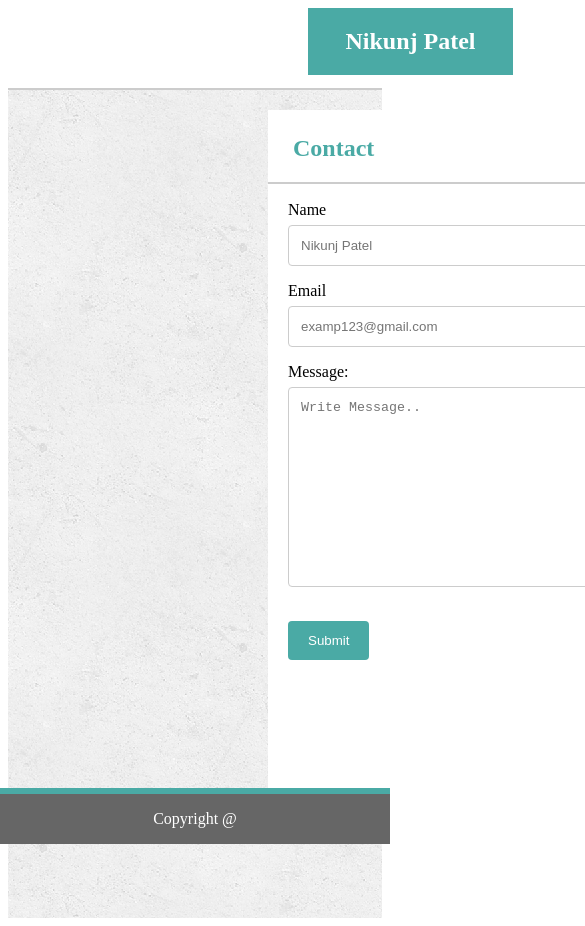
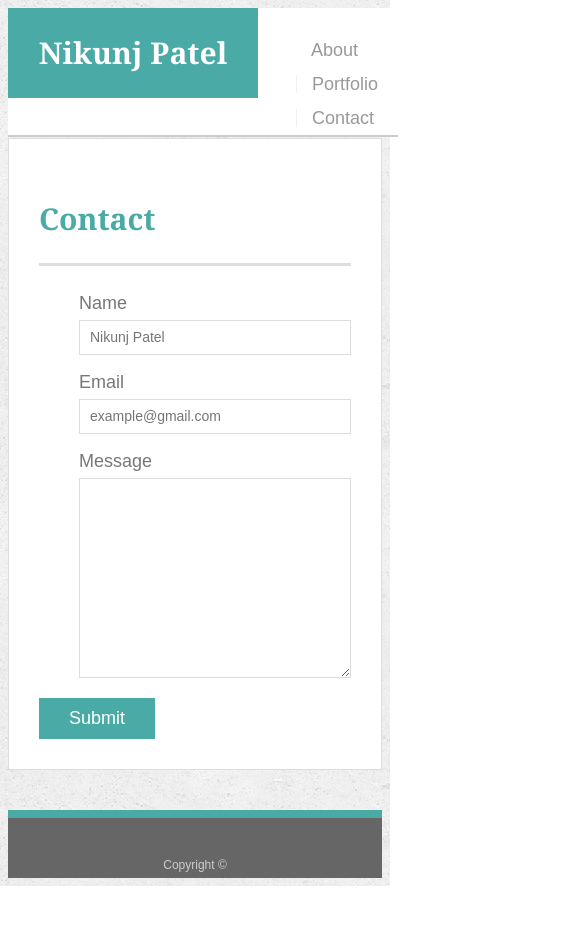
Before and after one commit to NikunjPatel1992/Basic-Portfolio, a plain HTML site: page contact.html in a window 390 px wide. Shown: the top 926 px of the page, 585 px wide, since content can reach past the window. After the commit the page ends 886 px from the top, so only its background shows below. Drawn offline with Linux system fonts and the light colour scheme.

Commit message:
Responsive portfolio

```diff
--- a/assets/css/style.css
+++ b/assets/css/style.css
@@ -1,141 +1,259 @@
-.container1{
-    margin-left: 250px;
-    width: 960px;
-    height: 80px;
+body {
+  font-family: Arial, "Helvetica Neue", Helvetica, sans-serif;
+  font-size: 18px;
+  line-height: 34px;
+  color: #777777;
+  background: url("../image/concrete_seamless.png");
 }
-.container2{
-    background-image: url(../image/concrete_seamless.png);
-    height: 100%;
+
+* {
+  box-sizing: border-box;
+}
+
+
+
+/* Responsive navigation */
+/*
+@media screen and (max-width: 600px) {
+  .nav a.icon {
+    float: right;
+    display: block;
+  }
+}*/
+
+
+/* Responsive */
+
+/* For tablets: */
+@media only screen and (max-width:800px) {
+  .container {
     width: 100%;
-    border-top: #cccccc solid 2px;
-}
-.aboutcontainer{
-    margin-left: 60px;
-    margin-top: 5px;
-    margin-left: 10px;
-    height: 700px;
-    width: 960px;
-    background: #FFFFFF;
+    padding: 0;
+    /*background-color: red;*/
+  }
 
 }
 
-h2{
-    margin-left: 25px;
-    padding-top: 25px;
-    color: #4aaaa5;
+/* For mobile phones: */
+
+@media only screen and (max-width:600px) {
+  .container {
+
+  /*background-color: blue;*/
+  width: 70%;
+  }
+  nav{
+    width: 30%;
+  }
 }
 
-ul{
-    list-style-type: none;
+
+
+/* general */
+
+.container {
+  width: 100%;
+  max-width: 960px;
+  margin: 0 auto;
+  clear: both;
+}
+
+h1,
+h2,
+h3,
+p {
+  margin-bottom: 20px;
+}
+
+p:last-child {
+  margin-bottom: 0;
+}
+
+h1,
+h2,
+h3 {
+  font-family: Georgia, Times, "Times New Roman", serif;
+  font-weight: 700;
+  color: #4aaaa5;
+}
+
+h1 {
+  padding-bottom: 20px;
+  font-size: 30px;
+  line-height: 49px;
+  border-bottom: 3px solid #dddddd;
+}
+
+h2,
+h3 {
+  font-size: 22px;
+}
+
+/* header */
+
+#masthead {
+
+  position: fixed;
+  z-index: 99;
+  width: 100%;
+  margin: 0 0 30px;
+  overflow: auto;
+  color: #ffffff;
+  background: #ffffff;
+  border-bottom: 2px solid #cccccc;
+}
+
+#logo {
+  float: left;
+  width: 250px;
+  height: 90px;
+  font-family: Georgia, Times, "Times New Roman", serif;
+  font-size: 30px;
+  font-weight: 700;
+  line-height: 90px;
+  color: #ffffff;
+  text-align: center;
+  text-decoration: none;
+  background: #4aaaa5;
+}
+
+nav {
+  float: right;
+  margin-top: 25px;
+}
+
+nav a {
+  display: inline-block;
+  padding-left: 15px;
+  margin-left: 15px;
+  line-height: 18px;
+  color: #999;
+  text-decoration: none;
+  border-left: 1px solid #efefef;
+}
+
+nav a:first-child {
+  border-left: 0 none;
+}
+
+/* footer */
+
+footer {
+  padding: 30px 0;
+  clear: both;
+  font-size: 12px;
+  color: #ffffff;
+  color: #cccccc;
+  text-align: center;
+  background: #666666;
+  border-top: 8px solid #4aaaa5;
+  height: 50px;
+}
+
+h3, h2 {
+  padding-bottom: 20px;
+  margin-bottom: 15px;
+  line-height: 22px;
+  border-bottom: 2px solid #eeeeee;
+}
+
+/* main */
+
+#main-container {
+  padding-top: 130px;
+  min-height: calc(100vh - 70px);
+}
+
+.main-section {
+  float: left;
+  width: 100%;
+  max-width: 960px;
+  padding: 30px;
+  margin: 0 0 40px;
+  background: #ffffff;
+  border: 1px solid #dddddd;
+}
+
+/* portfolio page */
+
+.work {
+  position: relative;
+  float: left;
+  width: 274px;
+  margin: 20px 0 25px;
+  overflow: auto;
+}
+
+.work:nth-child(even) {
+  margin-right: 40px;
+}
+
+.work img {
+  width: 100%;
+  border: 0 none;
+  opacity: 0.8;
+}
+
+.work h3 {
+  position: absolute;
+  bottom: 20px;
+  width: 100%;
+  padding: 15px;
+  margin-bottom: 0;
+  font-weight: 300;
+  line-height: 30px;
+  color: #ffffff;
+  text-align: center;
+  background: #4aaaa5;
+  border-bottom: 0;
+}
+
+.auth-image {
+  float: left;
+  width: 200px;
+  height: auto;
+  margin-top: 10px;
+  margin-right: 25px;
+}
+
+/* contact page */
+
+#contact-form ul {
+  margin-bottom: 20px;
+  list-style: none;
 
 }
-li{
-    margin-left: 10px;
-    margin-right: 10px;
-    float: left;
 
-    display: inline;
-}
-li a{
-    text-align: center;
-    text-decoration: none;
-    color: black;
-}
-#name{
-    text-align: center;
-    width: 205px;
-
-    background-color: #4aaaa5;
-}
-#name1{
-    color: white;
+#contact-form li {
+  margin-bottom: 10px;
 }
 
-.detail{
-    margin-left: 25px;
+label,
+input[type=text],
+input[type=email],
+textarea {
+  display: block;
+  width: 100%;
 }
 
-hr {
+input[type=text],
+input[type=email],
+textarea {
+  height: 35px;
+  padding: 0 10px;
+  font-size: 14px;
+  border: 1px solid #dddddd;
+}
 
-    display: block;
-    height: 1px;
-    border: 0;
-    border-top: 2px solid #ccc;
-    margin: 1em 0;
-    padding: 0;
-}
-.footer {
-    position: fixed;
-    left: 0;
-    bottom: 0;
-    width: 100%;
-    background-color: #666666;
-    color: white;
-    text-align: center;
-    border-top: 6px solid #4aaaa5;
- }
-
- /* contact css*/
- label{
-     margin-left: 20px;
- }
-input[type=text], select, textarea {
-    width: 900px;
-    padding: 12px;
-    border: 1px solid #ccc;
-    border-radius: 4px;
-    box-sizing: border-box;
-    margin-top: 6px;
-    margin-bottom: 16px;
-    margin-left: 20px;
-    padding-right: 20px;
-    resize: vertical;
+textarea {
+  height: 200px;
 }
 
 input[type=submit] {
-    background-color: #4aaaa5;
-    color: white;
-    margin-left: 20px;
-    padding: 12px 20px;
-    border: none;
-    border-radius: 4px;
-    cursor: pointer;
+  padding: 10px 30px;
+  font-size: 18px;
+  color: #ffffff;
+  cursor: pointer;
+  background: #4aaaa5;
+  border: 0 none;
 }
-.container{
-    border-radius: 5px;
-    background-color: #E0E0E0;
-    padding: 20px;
-
-}
-
-/* Protfolio css*/
-
-
-
-.image{
-    float: left;
-    margin-left: 25px;
-    margin-right: 25px;
-    margin-top: 25px;
-    height: 200px;
-    width: 300px;
-    position: relative;
-
-    font-family: Arial;
-
-}
-.imagetext{
-    position: absolute;
-    bottom: 5px;
-    left: 5px;
-    right: 5px;
-    background-color: #4aaaa5;
-    color: white;
-    padding-left: 20px;
-    padding-right: 20px;
-}
-
-h4{
-    text-align: center;
-    color: white;
-}
--- a/contact.html
+++ b/contact.html
@@ -1,62 +1,56 @@
-<!DOCTYPE <!DOCTYPE html>
-<html>
+<!doctype html>
+<html lang="en-us">
+
 <head>
-    <title>Page Title</title>
+  <meta charset="UTF-8">
+  <title>Contact | Nikunj Patel</title>
+  <link rel="stylesheet" type="text/css" href="assets/css/style.css">
+</head>
 
-    <link rel="stylesheet" type="text/css" href="assets/css/style.css" />
+<body>
 
-</head>
-<body>
-    <div>
-        <div class="container1">
-            <section>
-                <ul>
-                    <li id="name"><h1><a id="name1" href="#home">Nikunj Patel</a></h1></li>
+  <header id="masthead">
+    <div class="container">
+      <a href="index.html" id="logo">Nikunj Patel</a>
+      <nav>
+        <a href="index.html">About</a>
+        <a href="portfolio.html">Portfolio</a>
+        <a href="contact.html">Contact</a>
+      </nav>
+    </div>
+  </header>
 
-                    <li style="float: right"><a href="contact.html">Contact</a></li>
+  <div id="main-container" class="container">
+    <section class="main-section">
+      <h1>Contact</h1>
 
-                    <li style="float: right"><a href="protfolio.html">Protfolio</a></li>
+      <form id="contact-form">
+        <ul>
+          <li>
+            <label for="name">Name</label>
+            <input type="text" id="name" name="name" placeholder="Nikunj Patel" required="required">
+          </li>
+          <li>
+            <label for="email">Email</label>
+            <input type="email" id="email" name="email" placeholder="example@gmail.com" required="required">
+          </li>
+          <li>
+            <label for="message">Message</label>
+            <textarea id="message" name="message" required="required"></textarea>
+          </li>
+        </ul>
+        <input type="submit">
+      </form>
 
-                    <li style="float: right"><a href="index.html">About </a></li>
-                </ul>
-            </section>
+    </section>
 
-        </div>
-        <div class="container2">
-            <div class="container1">
-                <div class="aboutcontainer">
-                        <section>
-                            <h2>
-                                Contact
-                            </h2>
-                        </section>
-                        <hr/>
-                        <section>
-                            <form >
-                                <label for="name">Name</label><br>
-                                <input type="text" id="myname" name="firstname" placeholder="Nikunj Patel"><br>
+  </div>
 
-                                  <label for="email">Email</label><br>
-                                  <input type="text" id="email" name="email" placeholder="examp123@gmail.com">
-                              <br>
-                              <label for="message">Message:</label>
-                                <br>
-                                <textarea id="subject" name="subject" placeholder="Write Message.." style="height:200px"></textarea>
-                                <br><br>
-                                <input type="submit" value="Submit">
-                            </form>
+  <footer>
+    <div class="container">
+      Copyright &copy;
+    </div>
+  </footer>
+</body>
 
-                        </section>
-                </div>
-            </div>
-            <section>
-                    <div class="footer">
-                        <p>Copyright @ </p>
-                    </div>
-                </section>
-        </div>
-
-
-    </div>
-</body>
 </html>
```
Also changed, not shown: index.html (+34 -52 lines), portfolio.html (added, +64 -0 lines), protfolio.html (deleted, +0 -76 lines), assets/image/cat.jpg (added), assets/image/technics-q-c-640-480-1.jpg (added), assets/image/technics-q-c-640-480-2.jpg (added), assets/image/technics-q-c-640-480-5.jpg (added), assets/image/technics-q-c-640-480-7.jpg (added), assets/image/technics-q-c-640-480-9.jpg (added).
